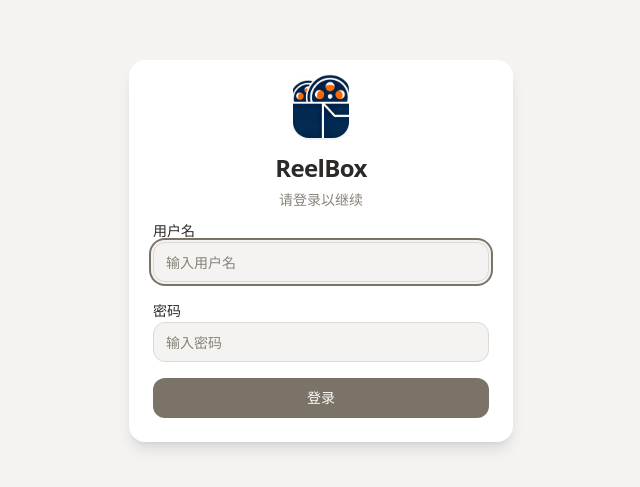
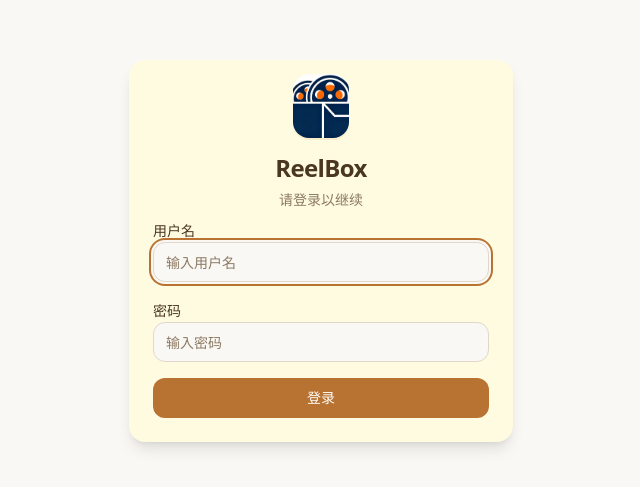
Before and after one commit to totolazy/video_download_web, a React (Vite) app in the folder frontend/: page /login in a window 1280 px wide. Shown: the part 149-636 px from the top of the page, without its empty margins (319-959 px from the left). Built offline with nearby package versions, Linux system fonts and the light colour scheme.

Commit message:
全新美食系配色: 焦糖+黄油+巧克力色

```diff
--- a/frontend/src/index.css
+++ b/frontend/src/index.css
@@ -1,25 +1,25 @@
 @import "tailwindcss";
 
 @theme {
-  --color-background: #F4F3F1;
-  --color-foreground: #2C2A28;
-  --color-card: #FFFFFF;
-  --color-card-foreground: #2C2A28;
-  --color-popover: #FFFFFF;
-  --color-popover-foreground: #2C2A28;
-  --color-primary: #7B7268;
-  --color-primary-foreground: #FCFBF9;
-  --color-secondary: #EBE8E4;
-  --color-secondary-foreground: #3D3832;
-  --color-muted: #EBE7E2;
-  --color-muted-foreground: #8A8278;
-  --color-accent: #E5E0D9;
-  --color-accent-foreground: #3D3832;
-  --color-destructive: #C47A6E;
-  --color-destructive-foreground: #FCFBF9;
-  --color-border: #DDD8D1;
-  --color-input: #DDD8D1;
-  --color-ring: #7B7268;
+  --color-background: #FAF8F5;
+  --color-foreground: #4A3721;
+  --color-card: #FFFBE0;
+  --color-card-foreground: #4A3721;
+  --color-popover: #FFFBE0;
+  --color-popover-foreground: #4A3721;
+  --color-primary: #B87333;
+  --color-primary-foreground: #FFFDF7;
+  --color-secondary: #F2EBD9;
+  --color-secondary-foreground: #4A3721;
+  --color-muted: #F2EBD9;
+  --color-muted-foreground: #8C7A63;
+  --color-accent: #F5EDDC;
+  --color-accent-foreground: #4A3721;
+  --color-destructive: #D47A5E;
+  --color-destructive-foreground: #FFFDF7;
+  --color-border: #E0D7CC;
+  --color-input: #E0D7CC;
+  --color-ring: #B87333;
   --radius: 0.75rem;
 }
 
```
